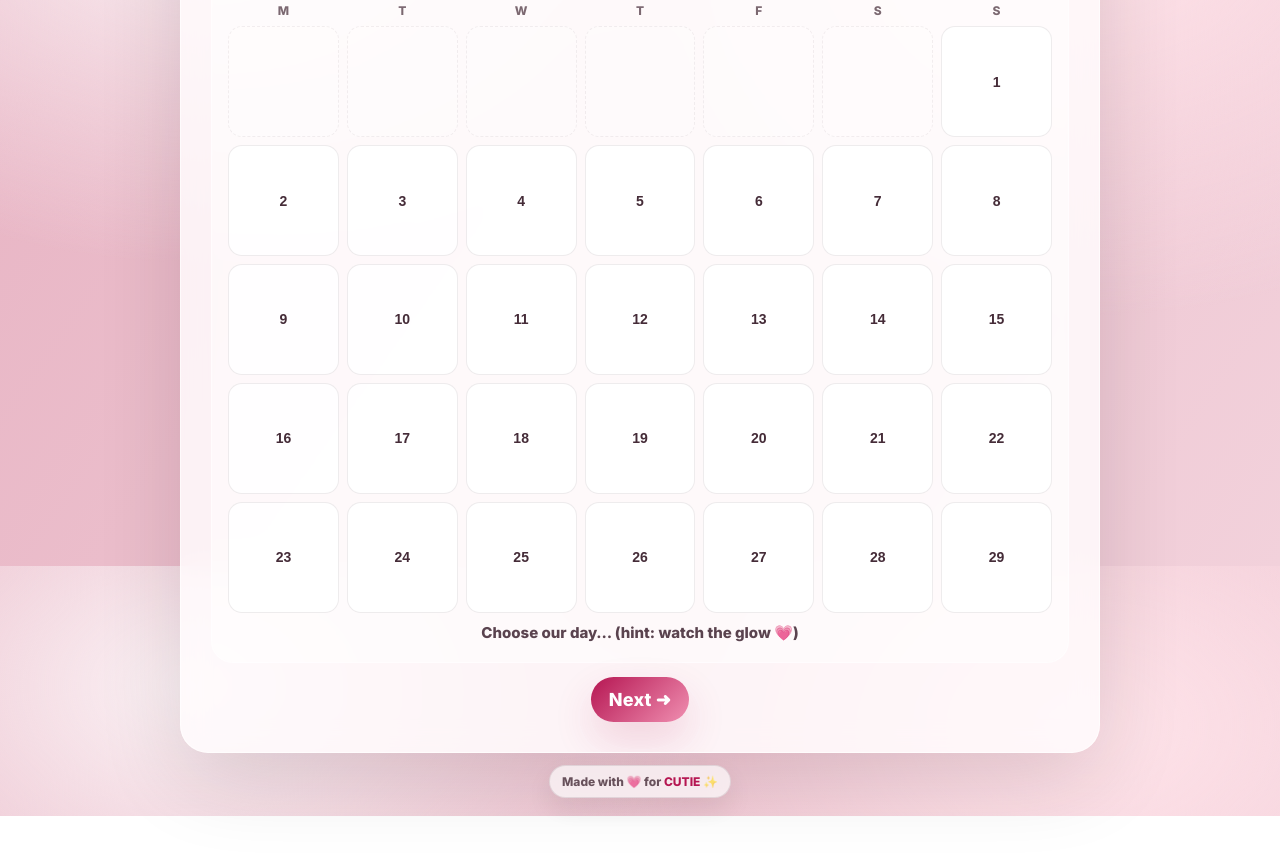
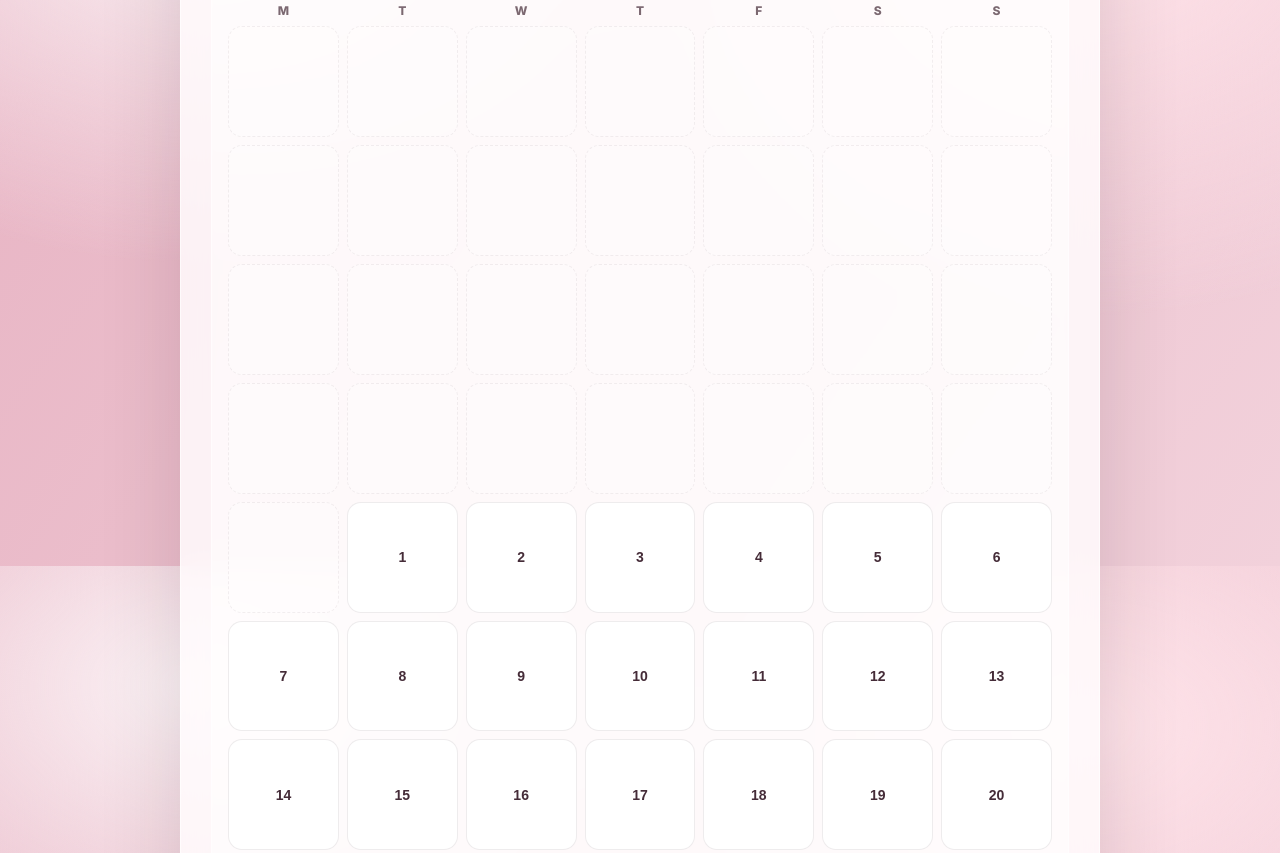
Before and after one commit to ramavtarjangra/valentine, a plain HTML site: page index.html in a window 1280 px wide. Shown: the part 234-1087 px from the top of the page. Before the commit the page ends 1050 px from the top, so only its background shows below. Drawn offline with nearby package versions, Linux system fonts and the light colour scheme.

Commit message:
Update index.html

```diff
--- a/index.html
+++ b/index.html
@@ -1026,7 +1026,7 @@ body{
     // =======================
     // CONFIG (edit these)
     // =======================
-    const CUTIE_NAME = "CUTIE";
+    const CUTIE_NAME = "Dimple";
 
     // Calendar:
     // JULY 2022, correct date 16
@@ -1036,7 +1036,7 @@ body{
 
     // 0=Mon, 1=Tue, 2=Wed, 3=Thu, 4=Fri, 5=Sat, 6=Sun
     // You said: start day Thursday -> 3
-    const MONTH_START_DOW = 6;
+    const MONTH_START_DOW = 29;
     const CORRECT_DAY = 29;
 
     // Catch game speed (configurable)
```
